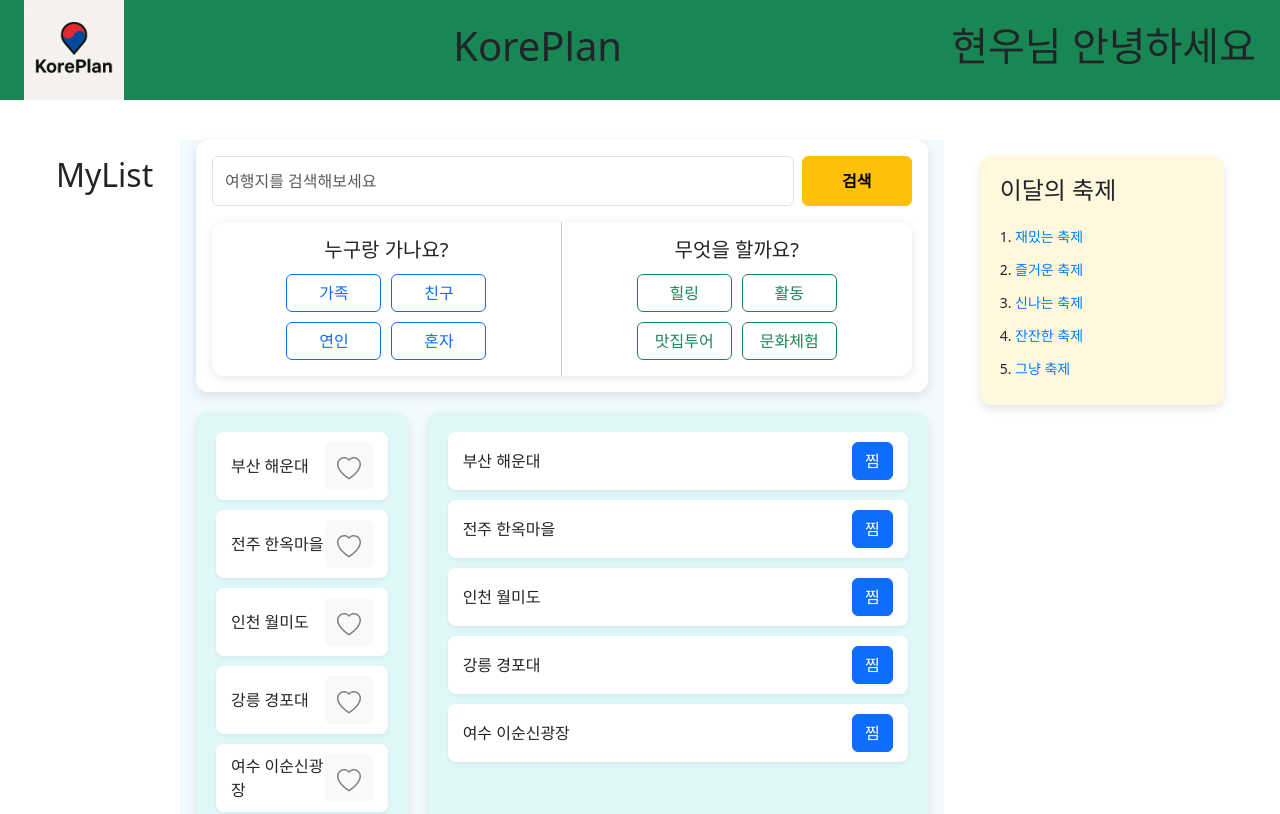
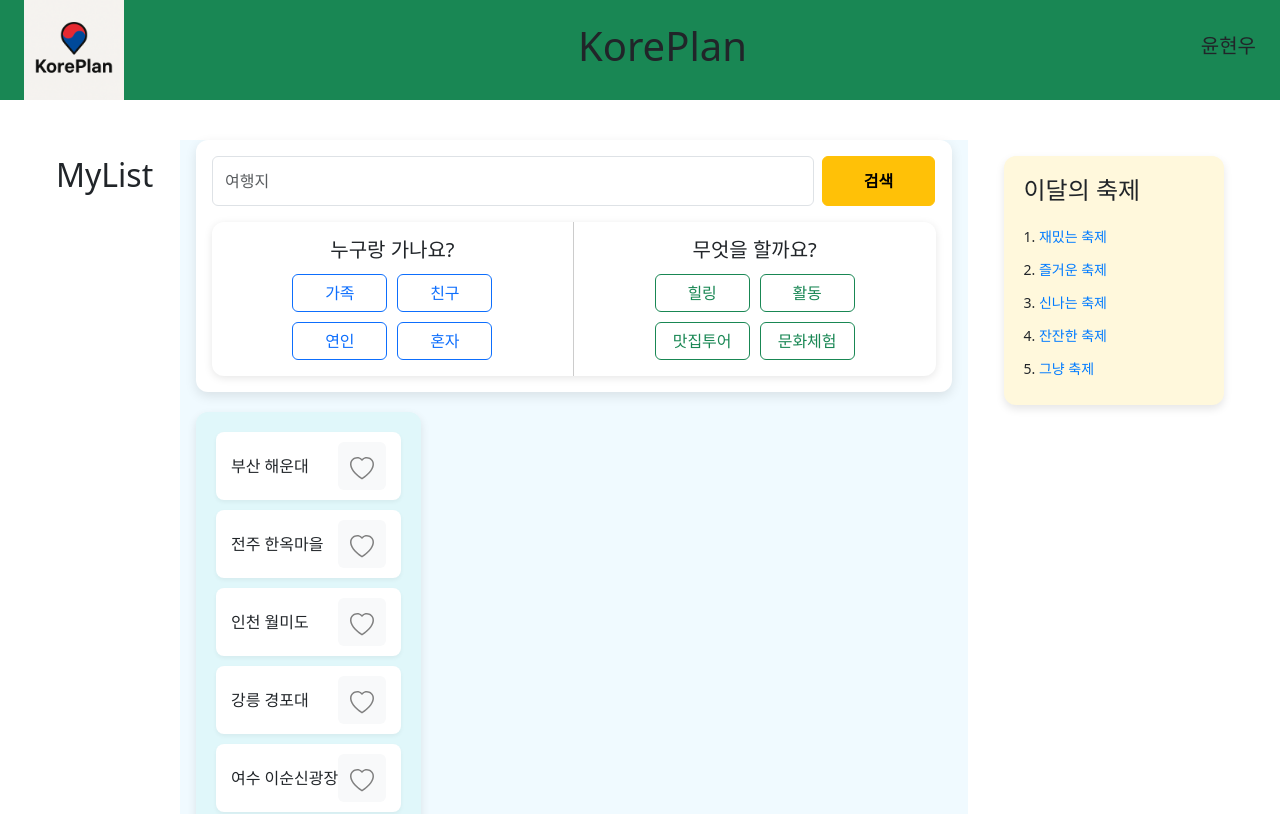
Before and after one commit to SK-Travel/KorePlan-Front, a React (Vite) app: page /search in a window 1280 px wide. Shown: the top 814 px of the page. Built offline with nearby package versions, Linux system fonts and the light colour scheme.

Commit message:
2025-04-25(1)

```diff
--- a/index.html
+++ b/index.html
@@ -6,8 +6,6 @@
     <meta name="viewport" content="width=device-width, initial-scale=1.0" />
     <link rel="stylesheet" type="text/css" href="/src/styles/KorePlan.css">
     <title>KorePlan</title>
-
-
   </head>
   <body>
     <div id="root"></div>
--- a/src/component/Main/SearchBarResponsive.jsx
+++ b/src/component/Main/SearchBarResponsive.jsx
@@ -8,7 +8,7 @@ const SearchBarResponsive = () => {
         <Col xs={9} sm={10}>
           <Form.Control
             type="text"
-            placeholder="여행지를 검색해보세요"
+            placeholder="여행지"
             className="w-100"
             style={{ height: '50px', fontSize: '16px' }}
           />
--- a/src/component/Main/SearchFilterBar.jsx
+++ b/src/component/Main/SearchFilterBar.jsx
@@ -50,7 +50,7 @@ const SearchFilterBar = () => {
         boxShadow: '0 4px 12px rgba(0,0,0,0.1)',
         display: 'flex',
         flexDirection: 'column',
-        gap: '16px', //
+        gap: '16px',
       }}
     >
       <SearchBarResponsive />
--- a/src/component/Search/Festival.jsx
+++ b/src/component/Search/Festival.jsx
@@ -8,7 +8,7 @@ const Festival = () => {
     <div
       style={{
         width: '100%',
-        maxWidth: '250px', // ✅ 너무 넓어지지 않도록 제한
+        maxWidth: '250px', //
         backgroundColor: '#FFF8DC',
         padding: '20px',
         borderRadius: '12px',
--- a/src/component/Search/PopWhatList.jsx
+++ /dev/null
@@ -1,42 +0,0 @@
-import React, { useState } from 'react';
-import SamplePopData from '../../datas/SearchSample/SamplePopData.js';
-import { Button } from 'react-bootstrap';
-
-const PopWhatList = () => {
-  const [posts, setPosts] = useState(SamplePopData);
-
-  return (
-    <div
-      style={{
-        width: '100%',         // ✅ 반드시 추가!
-        maxWidth: '500px',     // ✅ 반응형을 위한 제한
-        backgroundColor: '#E0F7FA',
-        padding: '20px',
-        borderRadius: '12px',
-        boxShadow: '0 4px 10px rgba(0,0,0,0.1)',
-        overflowY: 'auto',
-      }}
-    >
-      {posts.map((item, index) => (
-        <div
-          key={index}
-          style={{
-            display: 'flex',
-            justifyContent: 'space-between',
-            alignItems: 'center',
-            backgroundColor: '#ffffff',
-            padding: '10px 15px',
-            marginBottom: '10px',
-            borderRadius: '8px',
-            boxShadow: '0 2px 4px rgba(0,0,0,0.05)',
-          }}
-        >
-          <span>{item.label}</span>
-          <Button variant="primary">찜</Button>
-        </div>
-      ))}
-    </div>
-  );
-};
-
-export default PopWhatList;
--- a/src/component/fragments/Header.jsx
+++ b/src/component/fragments/Header.jsx
@@ -5,10 +5,10 @@ import KorePlanLogo from '../../assets/KorePlan.png';
 const Header = () => {
     return (
         <header className="bg-success">
-            <div className="h-100 d-flex justify-content-between align-items-center mx-4">
+            <div className="h-100 d-flex justify-content-between align-items-center mx-4" width="100%">
                 <img src={KorePlanLogo} alt="KorePlan 로고" width="100" />
                 <h1>KorePlan</h1>
-                <h1>현우님 안녕하세요</h1>
+                <h5>윤현우</h5>
             </div>
         </header>
     );
--- a/src/component/fragments/MyListSample.jsx
+++ b/src/component/fragments/MyListSample.jsx
@@ -24,7 +24,11 @@ const MyListSample = () => {
       </Button>
 
       {/* 토글 메뉴 (오프캔버스) */}
-      <Offcanvas show={show} onHide={toggleMenu} placement="start">
+      <Offcanvas show={show} onHide={toggleMenu} placement="start"
+        style={{
+          width: '240px',
+          maxWidth: '90vw',
+        }}>
         <Offcanvas.Header closeButton>
           <Offcanvas.Title>My Menu</Offcanvas.Title>
         </Offcanvas.Header>
--- a/src/pages/3.jsx
+++ /dev/null
@@ -1 +0,0 @@
-dddd
--- a/src/pages/SearchResult.jsx
+++ b/src/pages/SearchResult.jsx
@@ -2,7 +2,7 @@ import React from 'react';
 // 구조 컴포넌트
 //-------------------------------------------------------------//
 import PopWhoList from '../component/Search/PopWhoList';
-import PopWhatList from '../component/Search/PopWhatList';
+//import PopWhatList from '../component/Search/PopWhatList';
 import Festival from '../component/Search/Festival';
 import Result from '../component/Search/Result';
 import ReviewList from '../component/Search/ReviewList';
@@ -50,7 +50,7 @@ const SearchResult = () => {
             <SearchFilterBar />
             <Row>
               <PopWhoList />
-              <PopWhatList />
+              {/* <PopWhatList /> */}
             </Row>
             <Row>
               <Result />
--- a/src/styles/SearchResultStyles.js
+++ b/src/styles/SearchResultStyles.js
@@ -16,23 +16,24 @@ export const BodyWrapper = styled.div`
   background-color: #ffffff;
 
   @media (max-width: 1024px) {
-    padding: 20px;
+
   }
 `;
 
-/* ✅ 왼쪽 메뉴 영역 (좁게) */
+/*왼쪽 메뉴 영역 */
 export const LeftSide = styled.div`
   flex: 0.2;
   min-width: 120px;
   padding: 16px;
   font-size: 14px;
-
+  top: 10px;
+  position: sticky;
   @media (max-width: 768px) {
     min-width: 100px;
   }
 `;
 
-/* ✅ 가운데 콘텐츠 (넓게) */
+/*가운데 콘텐츠 (넓게) */
 export const Main = styled.main`
   flex: 2.5;
   display: flex;
@@ -45,14 +46,14 @@ export const Main = styled.main`
   }
 `;
 
-/* ✅ 오른쪽 (축제 정보 등) */
+/*오른쪽 컨텐츠 (축제 정보) */
 export const RightSide = styled.div`
-  flex: 0.8;
+  flex: 0.7;
   min-width: 140px;
   padding: 16px;
   font-size: 14px;
 
-  s@media (max-width: 768px) {
+  @media (max-width: 768px) {
   display: none;
   }
 `;
```
Also changed, not shown: src/pages/2.jsx (deleted).
